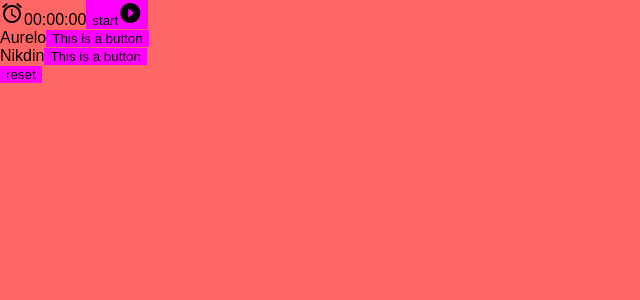
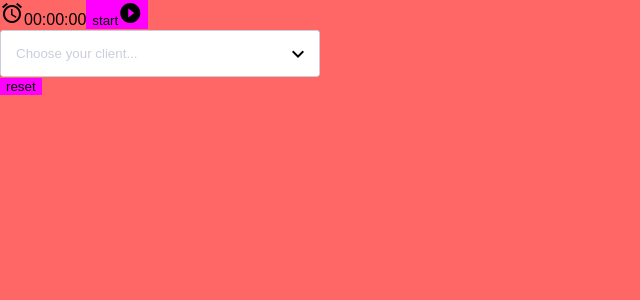
Before and after one commit to andrew-secret/time-tracker, a React app: page / in a window 1280 px wide. Shown: the top 300 px of the page, without its empty margins (0-640 px from the left). Built offline with nearby package versions, Linux system fonts and the light colour scheme.

Commit message:
add clientList component

```diff
--- a/src/components/App.js
+++ b/src/components/App.js
@@ -1,25 +1,22 @@
-import React, { Component } from 'react';
-import {Button} from './button/button';
-import Timer from './Timer/Timer';
-import './App.scss';
+import React, { Component } from "react";
+import { Button } from "./button/button";
+import Timer from "./Timer/Timer";
+import ClientList from "./clientList/clientList";
+import "./App.scss";
 
-const clientList = [
+const clients = [
   {
     id: 0,
-    client: 'Aurelo',
-    project: 'design something',
-    date: '20. September 2017',
-    time: '02:30:15',
-    earned: 120,
+    client: "Aurelo"
   },
   {
     id: 1,
-    client: 'Nikdin',
-    project: 'develop something',
-    date: '20. September 2017',
-    time: '02:30:15',
-    earned: 120,
+    client: "Nikdin"
   },
+  {
+    id: 2,
+    client: "WakeSys"
+  }
 ];
 
 class App extends Component {
@@ -27,72 +24,77 @@ class App extends Component {
     super(props);
 
     this.state = {
-      clientList,
+      clients,
       timeElapsed: 0,
       isRunning: false,
+      currentClient: ''
     };
+    this.handleChange = this.handleChange.bind(this);
     this.onDismiss = this.onDismiss.bind(this);
     this.startTimer = this.startTimer.bind(this);
   }
 
   onDismiss(id) {
-    const isNotId = (item) => item.id !== id;
+    const isNotId = item => item.id !== id;
     const updatedClientList = this.state.clientList.filter(isNotId);
     this.setState({
       clientList: updatedClientList
-    })
+    });
   }
 
-  getSeconds = () => (`0${this.state.timeElapsed % 60}`).slice(-2);
-  getMinutes = () => (`0${Math.floor(this.state.timeElapsed / 60)}`).slice(-2);
+  getSeconds = () => `0${this.state.timeElapsed % 60}`.slice(-2);
+  getMinutes = () => `0${Math.floor(this.state.timeElapsed / 60)}`.slice(-2);
   getHours = () => `0${Math.floor(this.state.timeElapsed / 600)}`;
 
+  handleChange(event) {
+    this.setState({
+      currentClient: event.target.value
+    });
+    console.log('event', event.target.value);
+  }
 
-   startTimer = () => {
+  startTimer = () => {
     this.interval = setInterval(() => {
       this.setState({
         timeElapsed: this.state.timeElapsed + 1,
         isRunning: true
-      })
-     }, 1000);
-  }
+      });
+    }, 1000);
+  };
 
   stopTimer = () => {
     clearInterval(this.interval);
     this.setState({
       isRunning: false
-    })
-  }
+    });
+  };
 
   reset = () => {
     clearInterval(this.interval);
     this.setState({
       timeElapsed: 0,
       isRunning: false
-    })
-  }
+    });
+  };
 
   render() {
     return (
       <div className="App">
-        <Timer timer={this.state.timer}
+        <Timer
+          timer={this.state.timer}
           startTimer={this.startTimer}
           stopTimer={this.stopTimer}
           reset={this.reset}
           hours={this.getHours()}
           isRunning={this.state.isRunning}
           minutes={this.getMinutes()}
-          seconds={this.getSeconds()}/>
-        {this.state.clientList.map((item) => <div key={item.id}>
-          {item.client}
-          <Button
-            onClick={() => this.onDismiss(item.id)}>
-          </Button>
-        </div>)}
-        <Button
-          onClick={this.reset}
-          label="reset">
-        </Button>
+          seconds={this.getSeconds()}
+        />
+        <ClientList
+          currentClient={this.state.currentClient}
+          clients={this.state.clients}
+          handleChange={this.handleChange}/>
+        <Button onClick={this.reset} label="reset" />
       </div>
     );
   }
--- /dev/null
+++ b/src/components/clientList/clientList.js
@@ -0,0 +1,23 @@
+import React from "react";
+import styles from "./clientList.scss";
+
+const clientList = props => {
+  return (
+    <div className={styles.clientList}>
+      <i className="material-icons">keyboard_arrow_down</i>
+      <select value={props.currentClient} onChange={props.handleChange}>
+        <option value="" disabled selected>
+          Choose your client...
+        </option>
+        {props.clients.map(item => (
+          <option value={item.client} key={item.id}>
+            {item.client}
+          </option>
+        ))}
+      </select>
+      {console.log("clients name", props.clients[0].client)}
+    </div>
+  );
+};
+
+export default clientList;
--- /dev/null
+++ b/src/components/clientList/clientList.scss
@@ -0,0 +1,41 @@
+select {
+  -webkit-appearance: none;
+  outline: 0;
+  box-shadow: none;
+  border: 1px solid #cacedb !important;
+  border-radius: 3px;
+  background: white;
+  background-image: none;
+  width: 100%;
+  height: 100%;
+  margin: 0;
+  padding: 0 0 0 0.5em;
+  color: #cacedb;
+  cursor: pointer;
+  padding: 15px;
+
+  &:-me-expand {
+    display: none;
+  }
+}
+
+.clientList {
+  position: relative;
+  display: block;
+  width: 20em;
+  line-height: 3;
+  overflow: hidden;
+  border-radius: 0.25em;
+
+  i {
+      position: absolute;
+      right: 10px;
+      top: 13px;
+  }
+
+  &:hover {
+    i {
+      color: #f39c12;
+    }
+  }
+}
```
